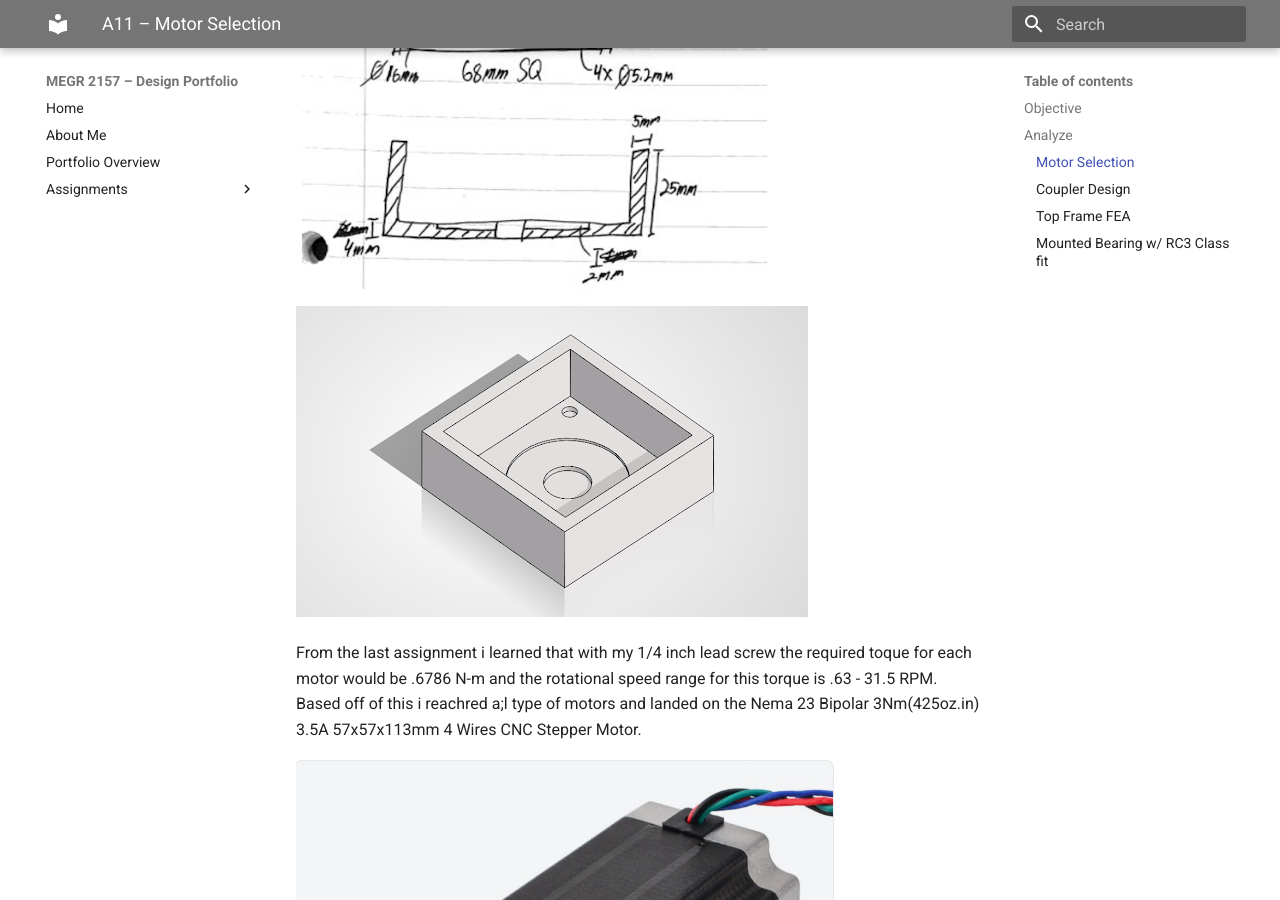
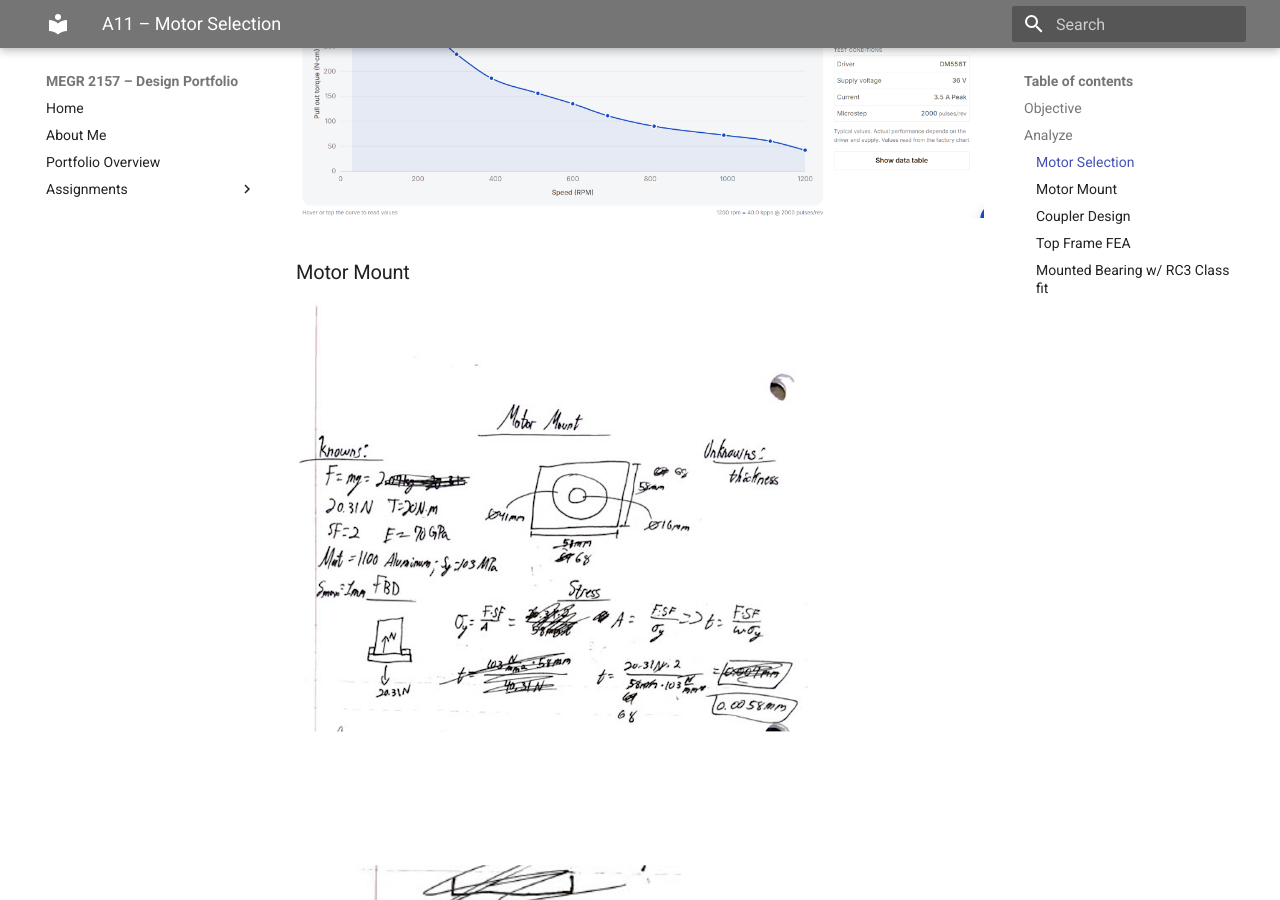
Before and after one commit to jadelma5/megr2156-portfolio, an MkDocs documentation site: the page built from docs/assignments/a11/index.md, in a window 1280 px wide and 900 px high, scrolled down 2085 px. Built offline with MkDocs 1.6.1 and Material for MkDocs 9.7.7, drawn with Linux system fonts in a browser that asks for light colours.

Commit message:
Enhance motor selection section with images
Added images for motor mount analysis and updated motor selection rationale.

```diff
--- a/docs/assignments/a11/index.md
+++ b/docs/assignments/a11/index.md
@@ -23,11 +23,6 @@ Outline:
 
 ## Analyze
 ### Motor Selection
-![motormount](motormountmath1.jpg)
-![motormount](motormountmath2.jpg)
-![motormount](motormountmath3.jpg)
-![cadmotormount](CADmotormount.jpg)
-
 
 From the last assignment i learned that with my 1/4 inch lead screw the required toque for each motor would be .6786 N-m and the rotational speed range for this torque is .63 - 31.5 RPM. Based off of this i reachred a;l type of motors and landed on the Nema 23 Bipolar 3Nm(425oz.in) 3.5A 57x57x113mm 4 Wires CNC Stepper Motor.
 
@@ -38,6 +33,12 @@ From the last assignment i learned that with my 1/4 inch lead screw the required
 The reason i selected this motor is because first it is a steeper motor which allows it to control its speed and also knows its location so it can be used for precise movements. Second it has a 3nm torque rating which is well above the required torque of .6786 N-m so it has a built and safety factor. Also by looking at its torque speed graph we can see that under 31.5 RPM it still has a output torque of 2.67 N-m which is plenty for this lead screw design.
 
 ![graph](Torquegraph.png)
+
+### Motor Mount
+![motormount](motormountmath1.jpg)
+![motormount](motormountmath2.jpg)
+![motormount](motormountmath3.jpg)
+![cadmotormount](CADmotormount.jpg)
 
 ### Coupler Design
 
```
